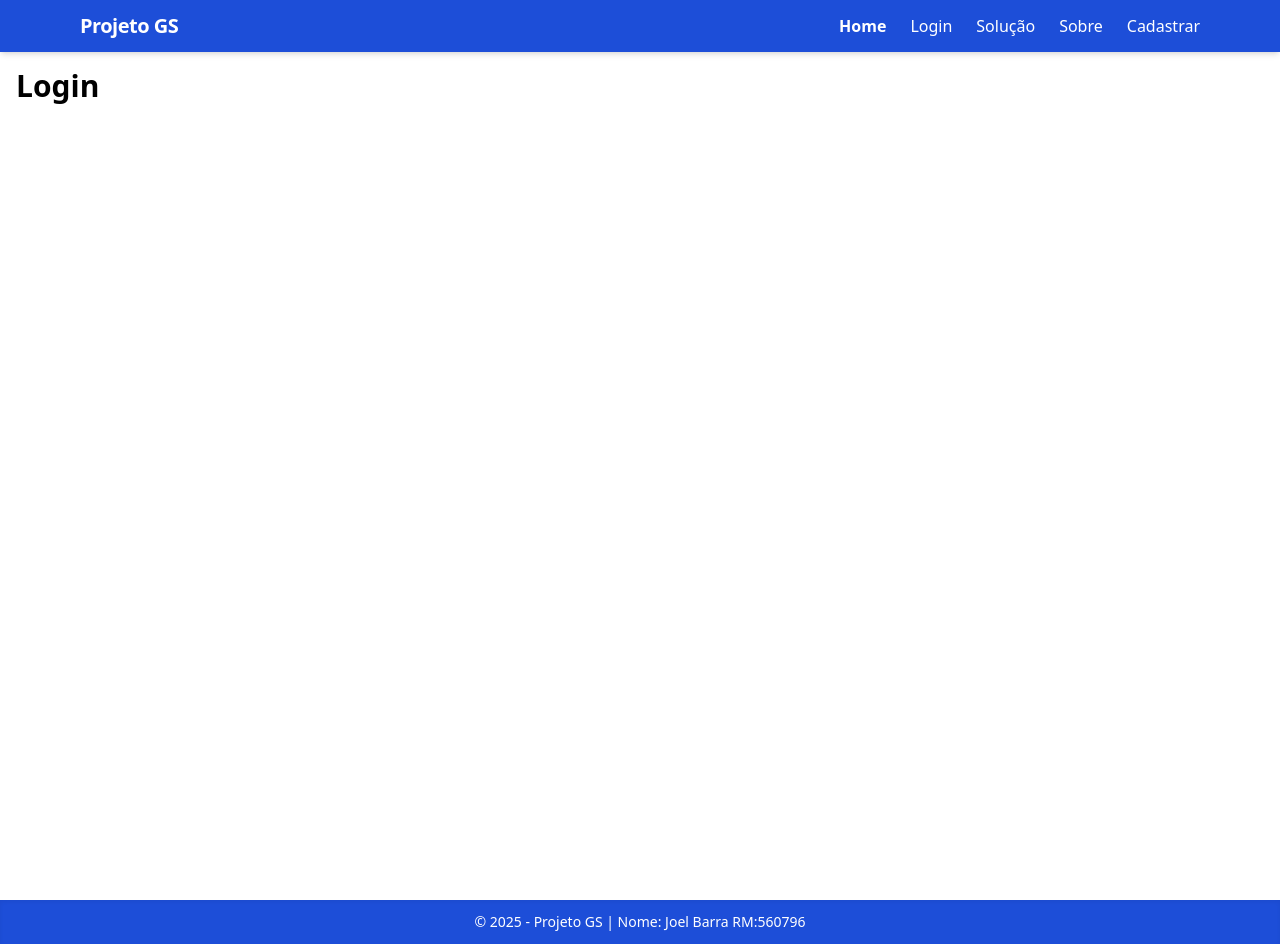
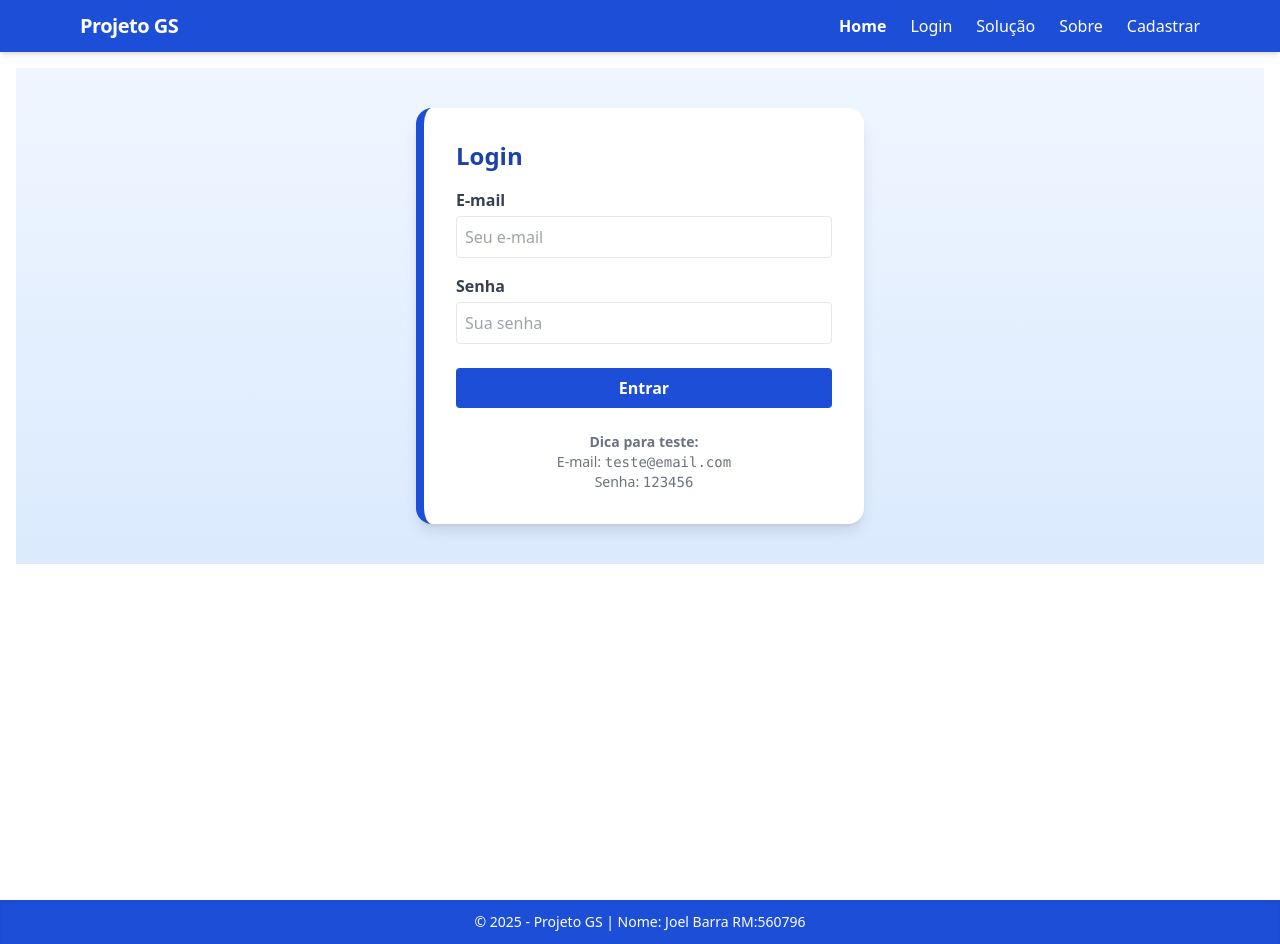
Before and after one commit to jBarra15/GS-DEV, a React (Vite) app: page /login in a window 1280 px wide. Built offline with nearby package versions, Linux system fonts and the light colour scheme.

Commit message:
'login-feito'

```diff
--- a/src/routes/Login.jsx
+++ b/src/routes/Login.jsx
@@ -1,4 +1,74 @@
+import { useState } from "react";
+
 function Login() {
-  return <h1 className="text-3xl font-bold">Login</h1>
+  const [form, setForm] = useState({ email: "", senha: "" });
+  const [logado, setLogado] = useState(false);
+
+  function handleChange(e) {
+    setForm({ ...form, [e.target.name]: e.target.value });
+  }
+
+  function handleSubmit(e) {
+    e.preventDefault();
+    // Login fictício só para mostrar funcionamento!
+    if (form.email === "teste@email.com" && form.senha === "123456") {
+      setLogado(true);
+    } else {
+      alert("Usuário ou senha incorretos! (Use teste@email.com / 123456)");
+    }
+  }
+
+  return (
+    <section className="flex flex-col items-center justify-center min-h-[60vh] bg-gradient-to-b from-blue-50 to-blue-100 py-10">
+      <div className="bg-white rounded-2xl shadow-lg p-8 max-w-md w-full border-l-8 border-blue-700">
+        <h1 className="text-2xl font-bold text-blue-800 mb-4">Login</h1>
+        {logado ? (
+          <div className="text-green-600 font-bold py-6 text-center">
+            Login realizado com sucesso!<br />
+            Seja bem-vindo(a)
+          </div>
+        ) : (
+          <form onSubmit={handleSubmit} className="flex flex-col gap-4">
+            <div>
+              <label className="block text-gray-700 font-semibold">E-mail</label>
+              <input
+                type="email"
+                name="email"
+                required
+                value={form.email}
+                onChange={handleChange}
+                className="w-full mt-1 p-2 border rounded focus:ring-2 focus:ring-blue-400"
+                placeholder="Seu e-mail"
+              />
+            </div>
+            <div>
+              <label className="block text-gray-700 font-semibold">Senha</label>
+              <input
+                type="password"
+                name="senha"
+                required
+                value={form.senha}
+                onChange={handleChange}
+                className="w-full mt-1 p-2 border rounded focus:ring-2 focus:ring-blue-400"
+                placeholder="Sua senha"
+              />
+            </div>
+            <button
+              type="submit"
+              className="bg-blue-700 hover:bg-blue-900 text-white font-bold py-2 rounded transition mt-2"
+            >
+              Entrar
+            </button>
+          </form>
+        )}
+        <p className="text-gray-500 text-sm mt-6 text-center">
+          <span className="font-bold">Dica para teste:</span><br />
+          E-mail: <span className="font-mono">teste@email.com</span> <br />
+          Senha: <span className="font-mono">123456</span>
+        </p>
+      </div>
+    </section>
+  );
 }
+
 export default Login;
```
